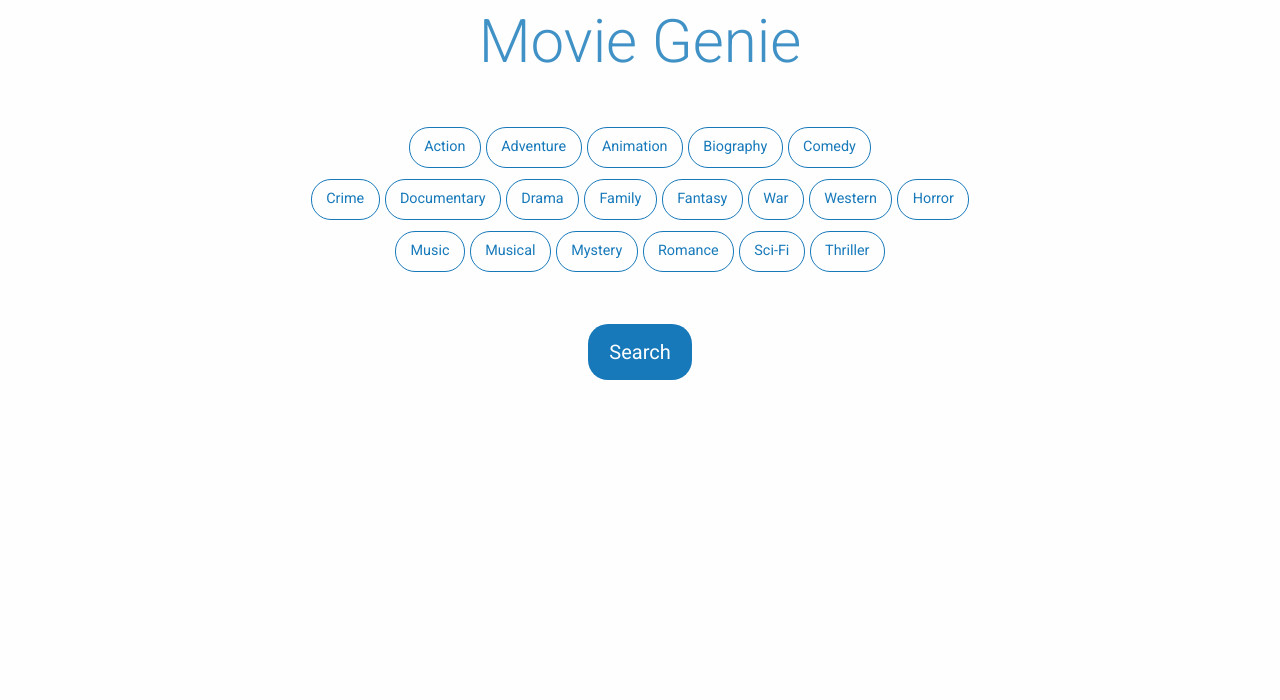
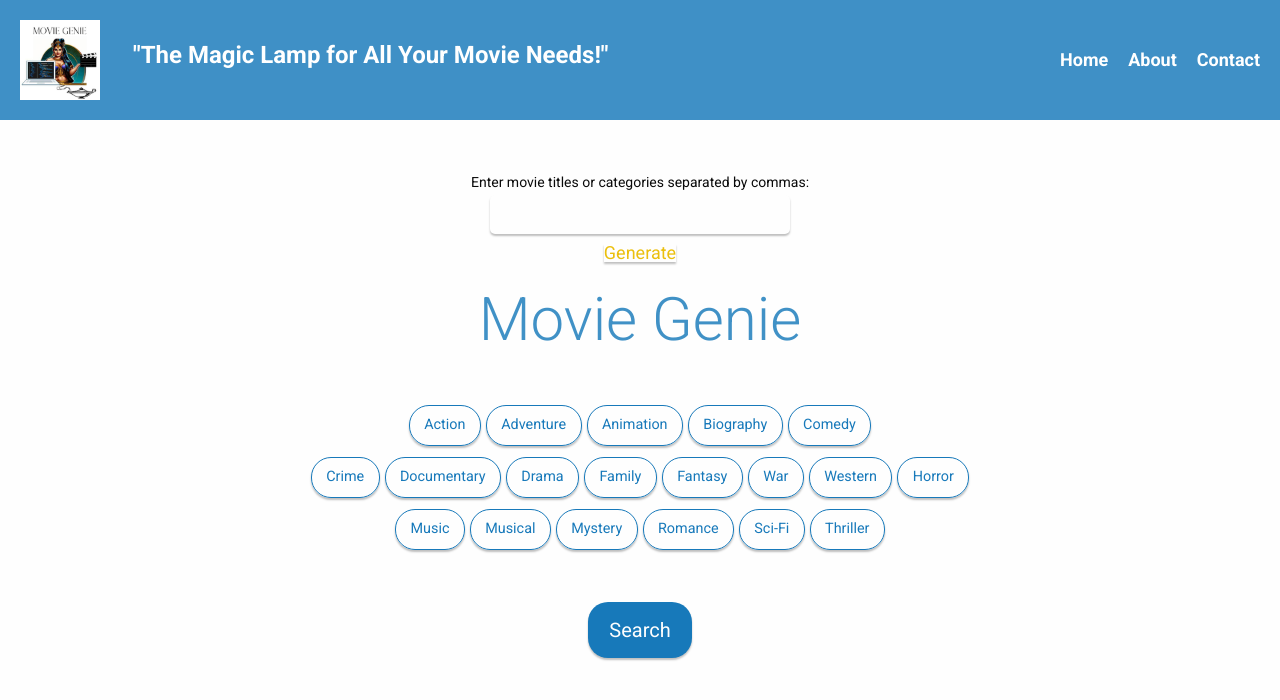
Before and after one commit to KodaCaleb/Movie-Genie, a plain HTML site: page index.html in a window 1280 px wide. Drawn offline with nearby package versions, Linux system fonts and the light colour scheme.

Commit message:
Updated JS for a random movie-title/category selector, and created a header for HTML with a nav bar.

```diff
--- a/assets/styles.css
+++ b/assets/styles.css
@@ -1,6 +1,102 @@
 * {
     font-family: 'Roboto', sans-serif !important;
 }
+
+header {
+  display: flex;
+  justify-content: space-between;
+  align-items: center;
+  padding: 20px;
+  background-color: #1779BAD2;
+}
+
+.logo {
+  display: flex;
+  align-items: center;
+}
+
+.logo img {
+  width: 80px;
+  height: 80px;
+  object-fit: contain;
+}
+
+.slogan {
+  color: #FFF;
+  font-size: 24px;
+  font-weight: bold;
+  margin-left: 33px;
+}
+
+nav ul {
+  display: flex;
+  list-style: none;
+  margin: 0;
+  padding: 0;
+}
+
+nav ul li {
+  margin-left: 20px;
+}
+
+nav ul li:first-child {
+  margin-left: 0;
+}
+
+nav ul li a {
+  color: #FFF;
+  text-decoration: none;
+  font-size: 18px;
+  font-weight: bold;
+  transition: color 0.2s ease-in-out;
+}
+
+nav ul li a:hover {
+  color: #FCD116;
+}
+
+.random-generator {
+    display: flex;
+    flex-direction: column;
+    align-items: center;
+    margin-top: 50px;
+    font-family: 'Roboto', sans-serif;
+    font-size: 18px;
+    text-align: center;
+  }
+
+  label {
+    margin-bottom: 10px;
+  }
+
+  input[type="text"] {
+    width: 300px;
+    padding: 10px;
+    border-radius: 5px;
+    border: none;
+    margin-bottom: 10px;
+    box-shadow: 0px 2px 2px rgba(0, 0, 0, 0.25);
+  }
+
+  button {
+    padding: 10px 20px;
+    color: rgb(235, 191, 13);
+    border: none;
+    border-radius: 5px;
+    cursor: pointer;
+    box-shadow: 0px 2px 2px rgba(0, 0, 0, 0.25);
+    transition: background-color 0.2s ease-in-out;
+  }
+
+  button:hover {
+    background-color: #1779bad2;
+  }
+
+  p {
+    margin-top: 10px;
+    font-weight: bold;
+    font-size: 24px;
+  }
 
 .genre-section {
     display: grid;
--- /dev/null
+++ b/assets/title-generator.js
@@ -0,0 +1,15 @@
+const inputText = document.getElementById('input-text');
+const generateBtn = document.getElementById('generate-btn');
+const result = document.getElementById('result');
+
+generateBtn.addEventListener('click', () => {
+  const options = inputText.value.split(',').map(option => option.trim());
+
+  if (options.length === 0) {
+    result.textContent = 'Please enter at least one option.';
+  } else {
+    const randomIndex = Math.floor(Math.random() * options.length);
+    const randomOption = options[randomIndex];
+    result.textContent = `Your random option is: ${randomOption}`;
+  }
+});
--- a/index.html
+++ b/index.html
@@ -11,10 +11,33 @@
     <link rel="preconnect" href="https://fonts.gstatic.com" crossorigin>
     <link href="https://fonts.googleapis.com/css2?family=Roboto:ital,wght@0,100;0,300;0,400;0,500;0,700;0,900;1,100;1,300;1,400;1,500;1,700;1,900&display=swap" rel="stylesheet">
 </head>
+
+<header>
+    <div class="logo">
+      <img src="assets/Images/moviegenie_480.jpg" alt="Movie Genie logo">
+      <h2 class="slogan">"The Magic Lamp for All Your Movie Needs!"</h2>
+    </div>
+    <nav>
+      <ul>
+        <li><a href="#">Home</a></li>
+        <li><a href="#">About</a></li>
+        <li><a href="#">Contact</a></li>
+      </ul>
+    </nav>
+  </header>
+
 <body>
+    <div class="random-generator">
+        <label for="input-text">Enter movie titles or categories separated by commas:</label>
+        <input type="text" id="input-text">
+        <button id="generate-btn">Generate</button>
+        <p id="result"></p>
+    </div>
+
     <div class = "title align-center">
         <h1 class="title-text">Movie Genie</h1>
     </div>
+
     <div id="genre-sec" class="genre-section round grid-container expanded button-group align-center">
         <div class="button-group-wrapper">
             <div>
@@ -52,7 +75,7 @@
     </div>
         </div>
     </div>
-
+    <script src="assets/title-generator.js"></script>
     <script src="./assets/buttons.js"></script>
     <!-- <script src="https://cdn.jsdelivr.net/npm/foundation-sites@6.7.5/dist/js/foundation.min.js" crossorigin="anonymous"></script> -->
     <script src="https://ajax.googleapis.com/ajax/libs/jquery/3.6.3/jquery.min.js"></script>
```
Also changed, not shown: assets/Images/moviegenie_480.jpg (added).
